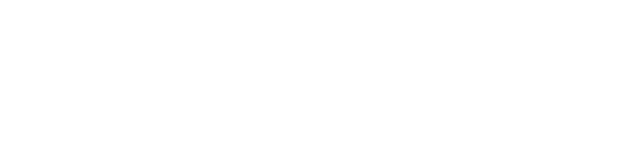
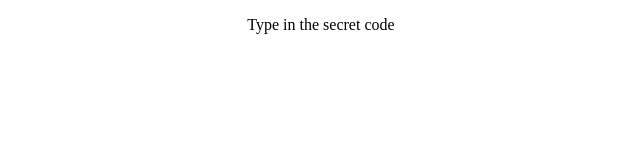
Before and after one commit to AnayoOleru/Secret-code, a plain HTML site: page index.html in a window 1280 px wide. Shown: the whole page, without its empty margins (319-959 px from the left). Drawn offline with Linux system fonts and the light colour scheme.

Commit message:
add extra text

```diff
--- a/index.html
+++ b/index.html
@@ -6,6 +6,7 @@
   <script type="text/javascript" src="http://www.cornify.com/js/cornify.js"></script>
 </head>
 <body>
+    <p style='text-align:center;'>Type in the secret code</p>
 <script>
 const pressed = [];
 const secretCodeOne = 'anayo';
```
